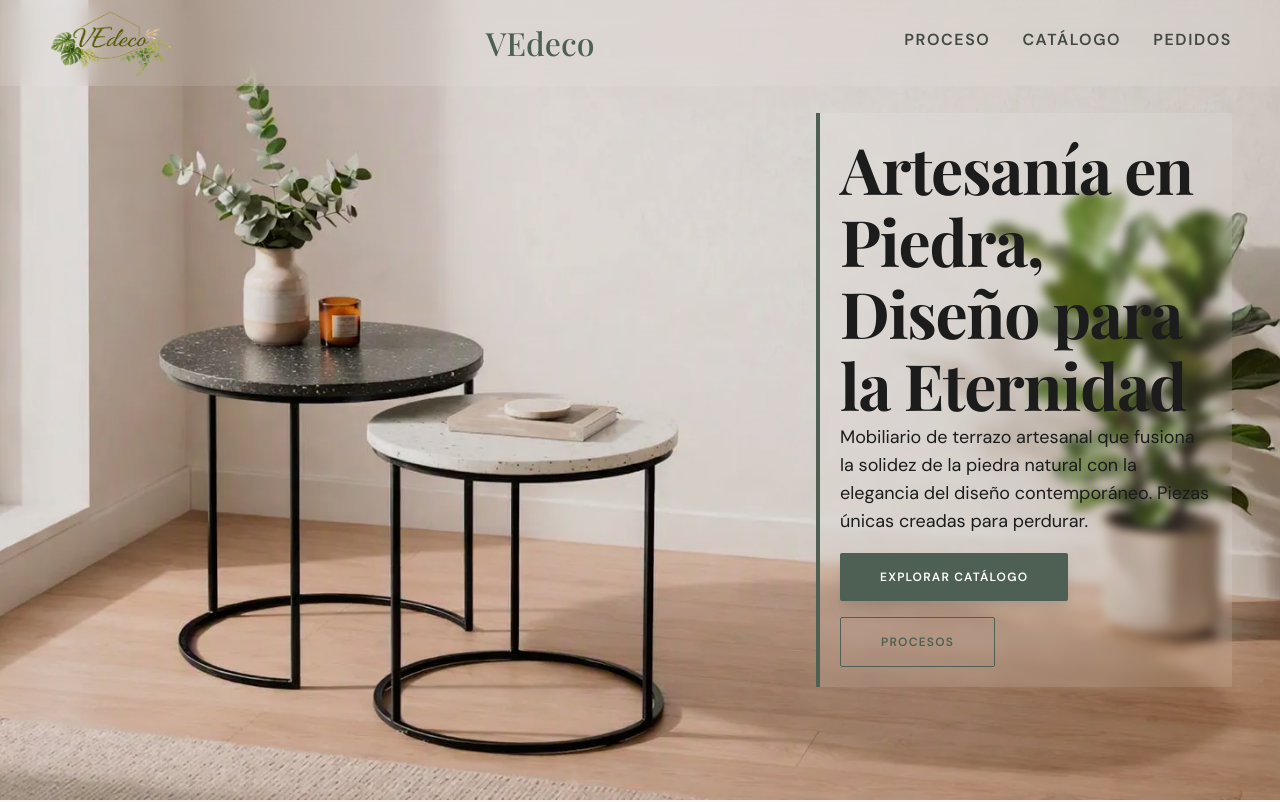
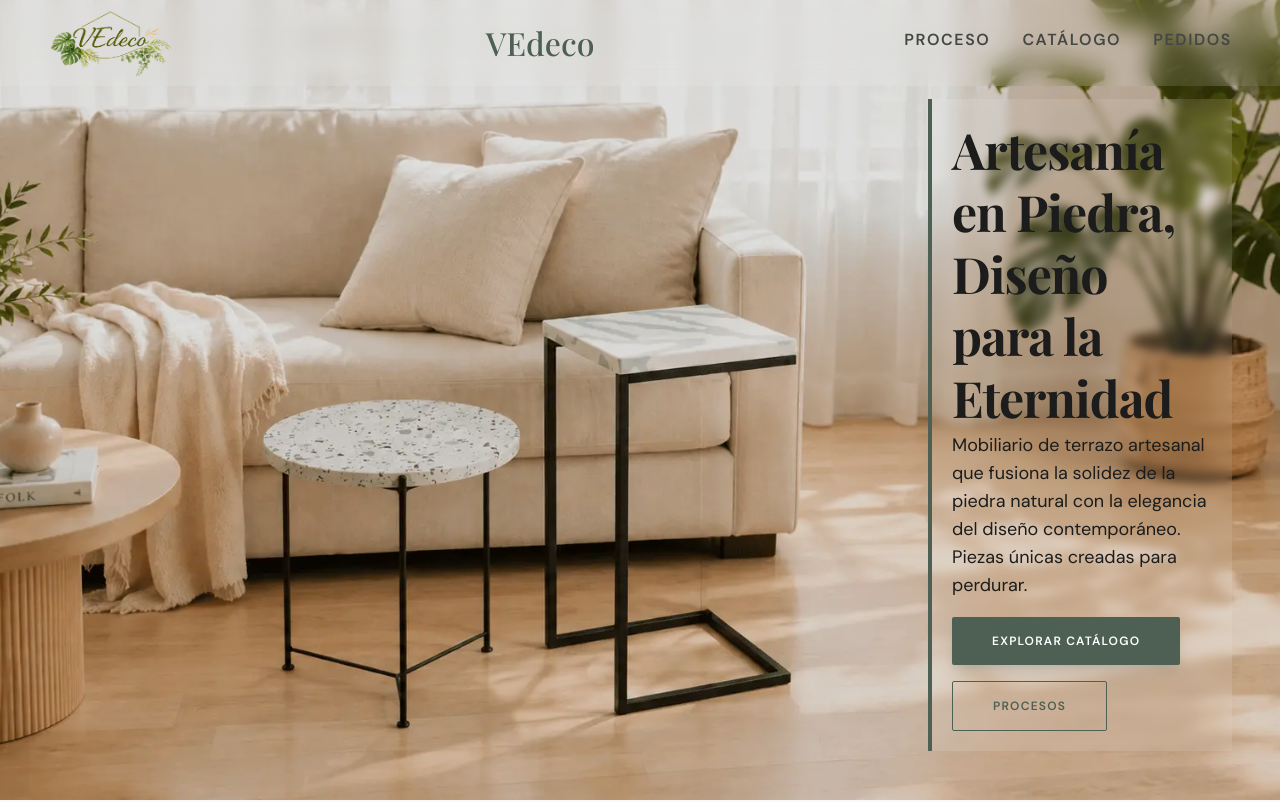
Before and after one commit to blom31/vedeco, a React (Vite) app: page / in a window 1280 px wide. Shown: the top 802 px of the page. Built offline with nearby package versions, Linux system fonts and the light colour scheme.

Commit message:
ajustes content hero2 se agrega nueva img en hero

```diff
--- a/src/components/Hero.jsx
+++ b/src/components/Hero.jsx
@@ -1,4 +1,4 @@
-import imgHero from "../assets/Header2.webp";
+import imgHero from "../assets/hero_copia.webp";
 
 function Hero() {
   return (
--- a/src/styles/_hero.scss
+++ b/src/styles/_hero.scss
@@ -72,7 +72,8 @@
     backdrop-filter: blur(5px);
     padding: 20px;
     border-left: 4px solid $primary;
-    margin-left: 48rem;
+    margin-left: 55rem;
+    margin-top: 50px;
 
     @media (max-width: 767px) {
       width: 100%;
@@ -91,8 +92,8 @@
     color: $on-surface;
 
     @media (min-width: 768px) {
-      font-size: 64px;
-      line-height: 72px;
+      font-size: 50px;
+      line-height: 62px;
       letter-spacing: -0.02em;
     }
   }
```
Also changed, not shown: src/assets/hero_copia.webp (added).
